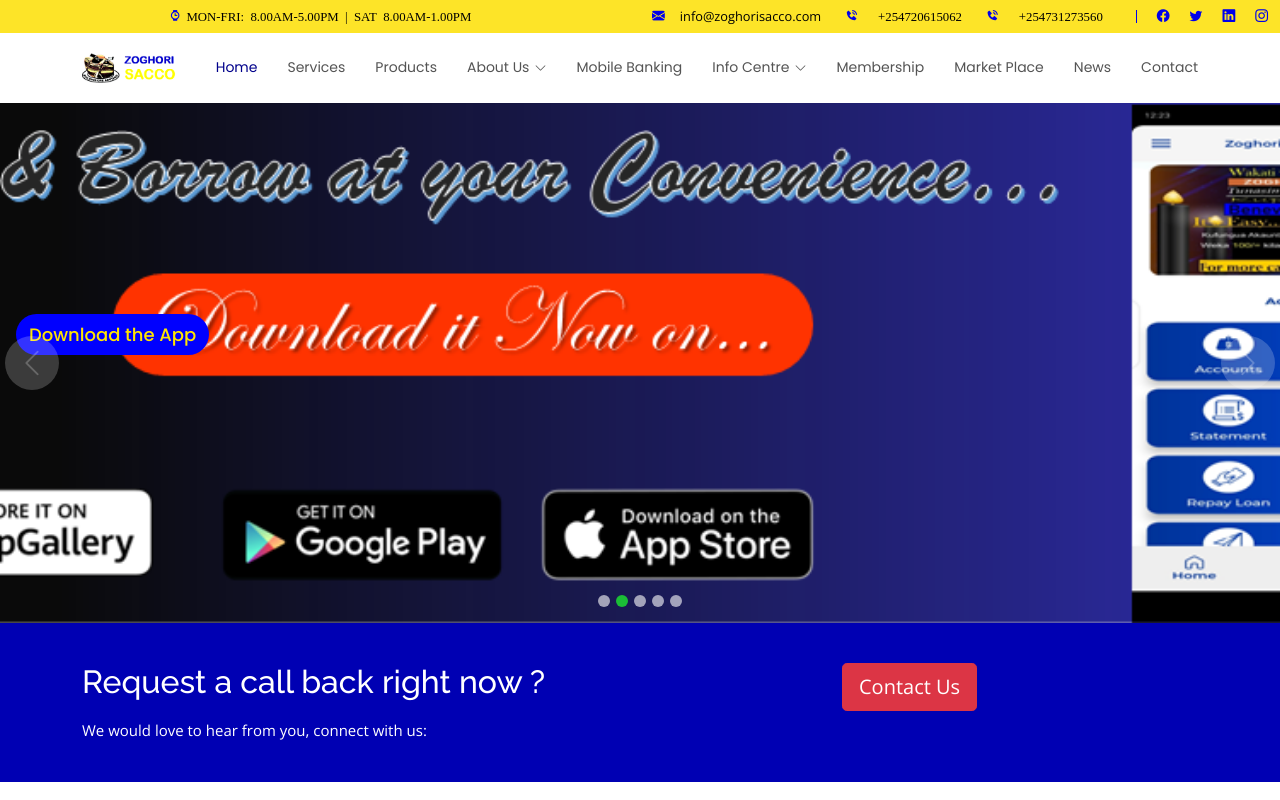
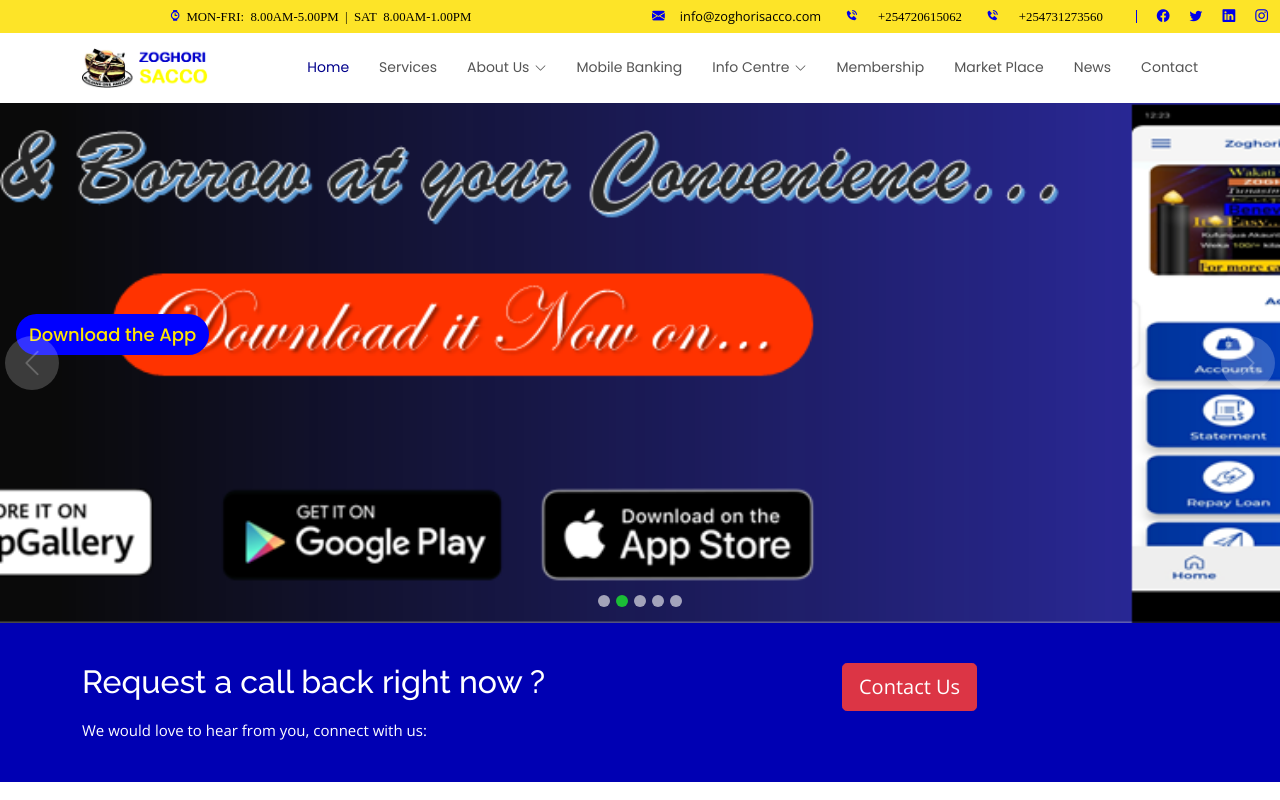
Before and after one commit to zoghorisacco/zoghorisacco, a plain HTML site: page index.html in a window 1280 px wide. Shown: the top 800 px of the page. Drawn offline with nearby package versions, Linux system fonts and the light colour scheme.

Commit message:
disable products link

```diff
--- a/index.html
+++ b/index.html
@@ -102,7 +102,7 @@
                     <li><a class="active" href="index.html">Home</a></li>
 
                     <li><a href="services.html">Services</a></li>
-                    <li><a href="products.html">Products</a></li>
+                    <!--<li><a href="products.html">Products</a></li>-->
                     <li class="dropdown"><a href="#"><span>About Us</span> <i class="bi bi-chevron-down"></i></a>
                         <ul>
                             <li><a href="about.html">Who We Are</a></li>
```
